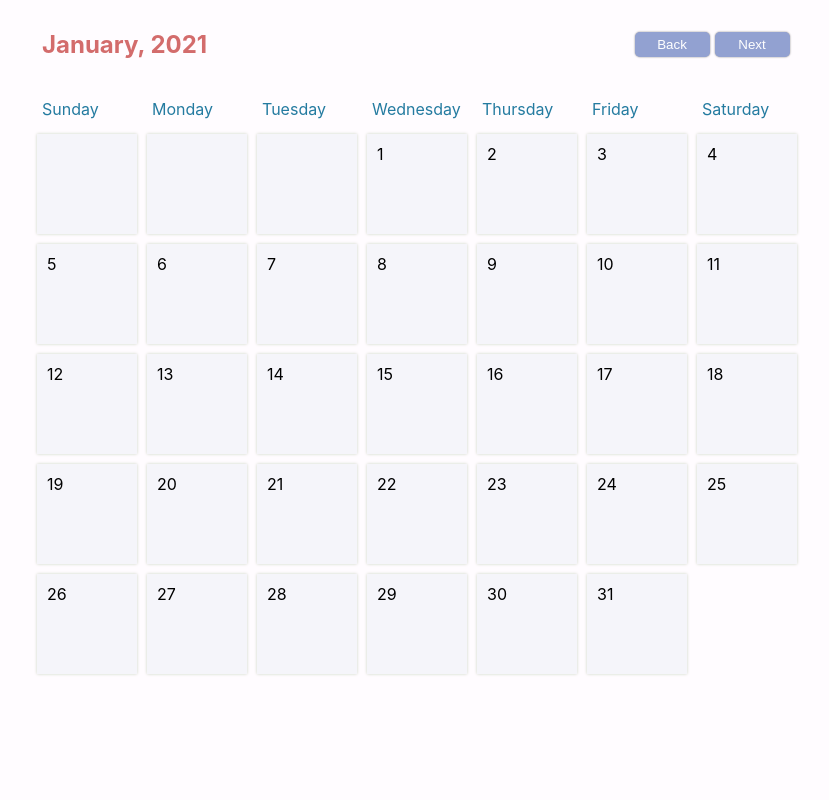
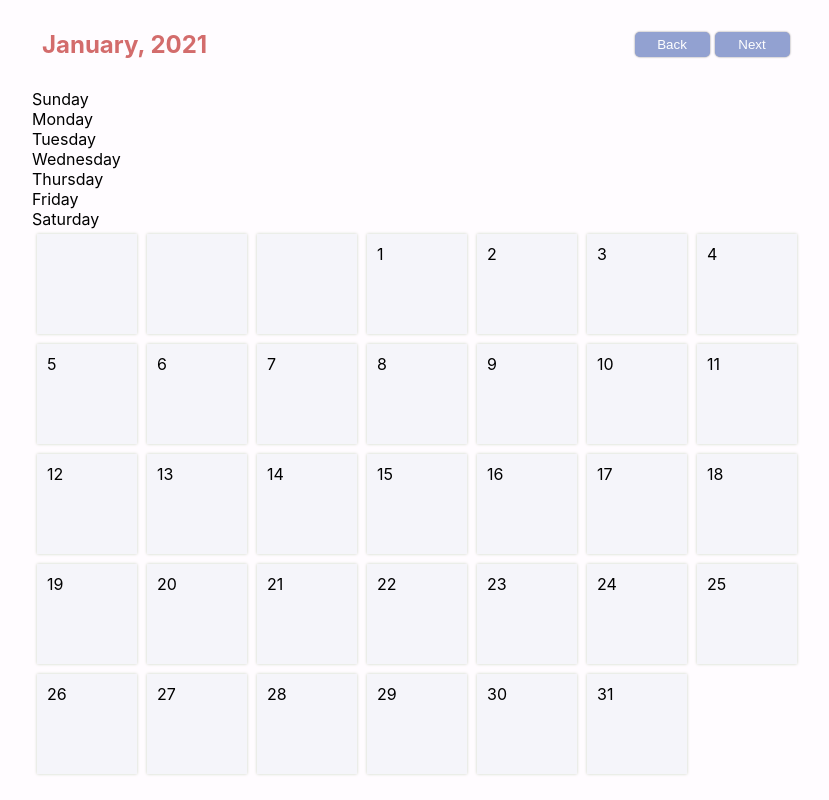
Before and after one commit to awni-as/projects-js, a React (Create React App) app in the folder calendar-react/: page / in a window 1280 px wide. Shown: the whole page, without its empty margins (223-1052 px from the left). Built offline with nearby package versions, Linux system fonts and the light colour scheme.

Commit message:
Wrapped Weekdays Into a Component

```diff
--- a/calendar-react/public/styles.css
+++ b/calendar-react/public/styles.css
@@ -20,15 +20,7 @@ button {
 #container {
   width: 770px;
 }
-#weekdays {
-  width: 100%;
-  display: flex;
-  color: #247ba0;
-}
-#weekdays div {
-  width: 100px;
-  padding: 10px;
-}
+
 #calendar {
   width: 100%;
   margin: auto;
```
